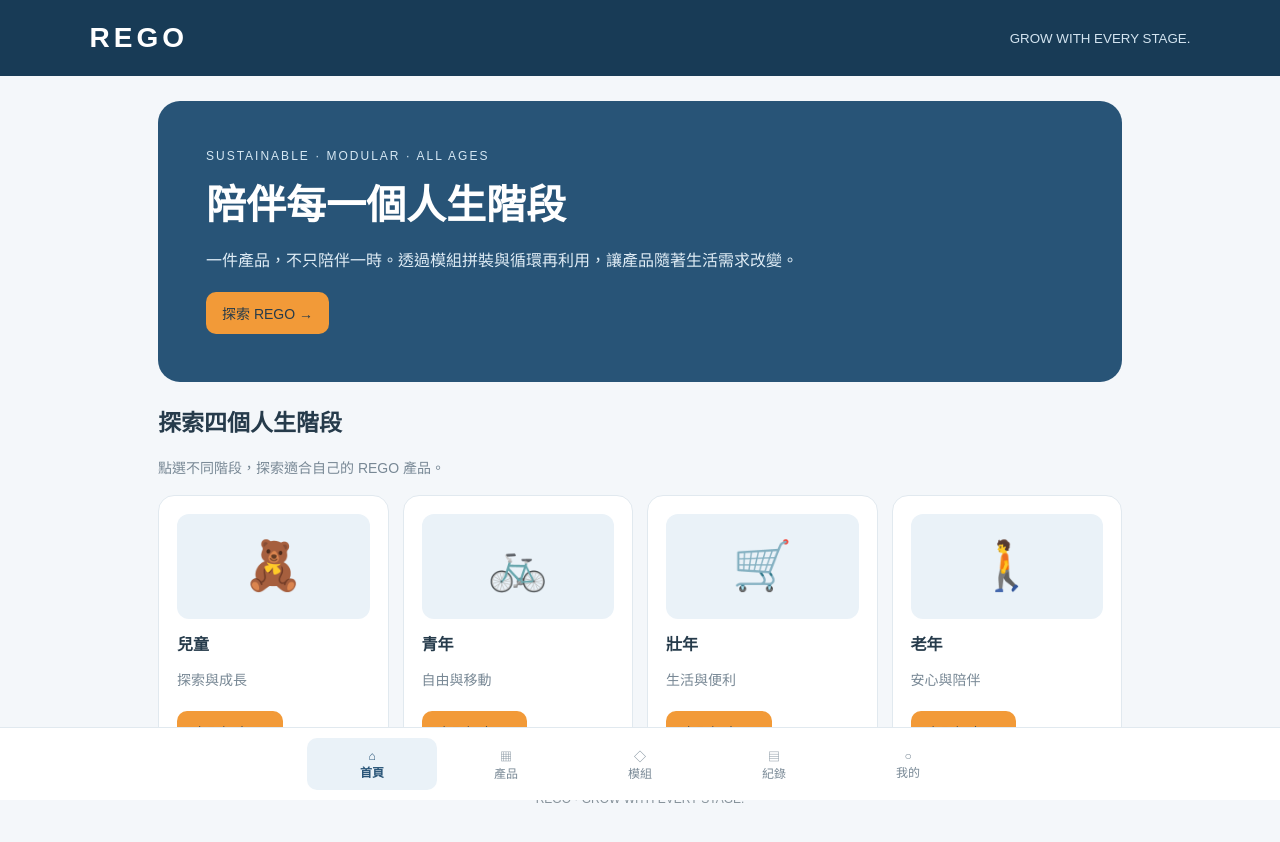
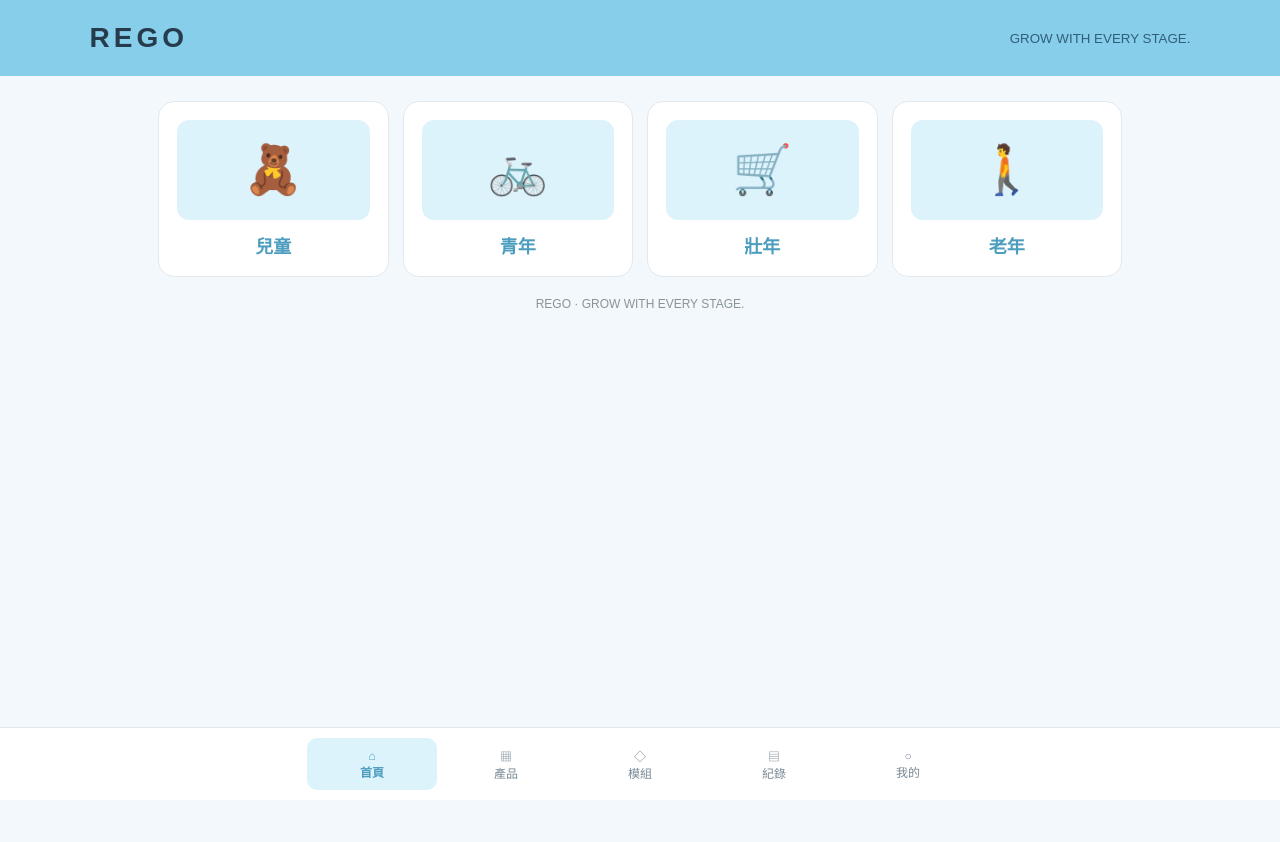
Before and after one commit to linzhitong81-ops/rego-app, a plain HTML site: page index.html in a window 1280 px wide. After the commit the page ends 800 px from the top, so only its background shows below. Drawn offline with Linux system fonts and the light colour scheme.

Commit message:
Refactor styles for improved color scheme and layout
Updated color variables and styles for better visual consistency. Adjusted button colors and card layout for improved user experience.

```diff
--- a/index.html
+++ b/index.html
@@ -8,12 +8,12 @@
 
 <style>
 :root{
- --blue:#285477;
- --blue-dark:#183b56;
- --blue-light:#eaf2f8;
+ --blue:#87CEEB;
+ --blue-dark:#4D9DBF;
+ --blue-light:#DDF3FC;
  --orange:#f29a38;
  --orange-light:#fff1df;
- --bg:#f4f7fa;
+ --bg:#F3F8FC;
  --text:#263b4b;
  --muted:#788895;
  --white:#ffffff;
@@ -29,8 +29,8 @@ body{
 }
 
 header{
- background:var(--blue-dark);
- color:white;
+ background:var(--blue);
+ color:var(--text);
  padding:22px 7%;
  display:flex;
  justify-content:space-between;
@@ -43,7 +43,7 @@ header{
  letter-spacing:4px;
 }
 
-header small{color:#d3e4f0}
+header small{color:#315E78}
 
 main{
  max-width:1000px;
@@ -55,8 +55,8 @@ main{
 .page.active{display:block}
 
 .hero{
- background:var(--blue);
- color:white;
+ background:var(--blue-light);
+ color:var(--text);
  border-radius:22px;
  padding:35px 25px;
  margin-bottom:22px;
@@ -70,14 +70,14 @@ main{
 }
 
 .hero p{
- color:#e0edf6;
+ color:var(--text);
  line-height:1.8;
 }
 
 .tag{
  font-size:12px;
  letter-spacing:2px;
- color:#d5e7f3;
+ color:var(--blue-dark);
 }
 
 h2{
@@ -121,7 +121,7 @@ button{
  border-radius:10px;
  padding:11px 16px;
  background:var(--blue);
- color:white;
+ color:#183b56;
  font-size:14px;
  cursor:pointer;
  transition:0.2s;
@@ -129,6 +129,7 @@ button{
 
 button:hover{
  background:var(--blue-dark);
+ color:white;
 }
 
 button:active{transform:scale(.97)}
@@ -144,7 +145,7 @@ button.orange:hover{
 
 button.secondary{
  background:var(--blue-light);
- color:var(--blue);
+ color:var(--blue-dark);
 }
 
 .actions{
@@ -157,6 +158,12 @@ button.secondary{
 .age-card{
  cursor:pointer;
  transition:0.2s;
+ text-align:center;
+ display:flex;
+ flex-direction:column;
+ align-items:center;
+ justify-content:center;
+ min-height:165px;
 }
 
 .age-card:hover{
@@ -165,8 +172,14 @@ button.secondary{
  box-shadow:0 5px 15px rgba(40,84,119,0.12);
 }
 
-.age-card button{
- margin-top:5px;
+.age-card .visual{
+ width:100%;
+ height:100px;
+}
+
+.age-card b{
+ font-size:18px;
+ color:var(--blue-dark);
 }
 
 .back-button{
@@ -185,7 +198,7 @@ button.secondary{
 
 .stage-button{
  background:var(--blue-light);
- color:var(--blue);
+ color:var(--blue-dark);
 }
 
 .stage-button.selected{
@@ -210,7 +223,7 @@ button.secondary{
 .product-label{
  display:inline-block;
  background:var(--blue-light);
- color:var(--blue);
+ color:var(--blue-dark);
  border-radius:20px;
  padding:5px 10px;
  font-size:12px;
@@ -247,7 +260,7 @@ nav button{
 
 nav button.active{
  background:var(--blue-light);
- color:var(--blue);
+ color:var(--blue-dark);
  font-weight:bold;
 }
 
@@ -255,7 +268,7 @@ nav button.active{
  font-size:28px;
  font-weight:bold;
  margin:8px 0;
- color:var(--blue);
+ color:var(--blue-dark);
 }
 
 input{
@@ -290,47 +303,29 @@ footer{
 
 <main>
 
-<!-- 首頁 -->
+<!-- 首頁：只保留四個年齡階段 -->
 <section class="page active" id="home">
-
- <div class="hero">
-  <div class="tag">SUSTAINABLE · MODULAR · ALL AGES</div>
-  <h1>陪伴每一個人生階段</h1>
-  <p>一件產品，不只陪伴一時。透過模組拼裝與循環再利用，讓產品隨著生活需求改變。</p>
-  <button class="orange" onclick="showPage('products')">探索 REGO →</button>
- </div>
-
- <h2>探索四個人生階段</h2>
- <p class="muted">點選不同階段，探索適合自己的 REGO 產品。</p>
 
  <div class="grid">
 
   <div class="card age-card" onclick="openAge('兒童')">
    <div class="visual">🧸</div>
    <b>兒童</b>
-   <p class="muted">探索與成長</p>
-   <button class="orange">立即探索 →</button>
   </div>
 
   <div class="card age-card" onclick="openAge('青年')">
    <div class="visual">🚲</div>
    <b>青年</b>
-   <p class="muted">自由與移動</p>
-   <button class="orange">立即探索 →</button>
   </div>
 
   <div class="card age-card" onclick="openAge('壯年')">
    <div class="visual">🛒</div>
    <b>壯年</b>
-   <p class="muted">生活與便利</p>
-   <button class="orange">立即探索 →</button>
   </div>
 
   <div class="card age-card" onclick="openAge('老年')">
    <div class="visual">🚶</div>
    <b>老年</b>
-   <p class="muted">安心與陪伴</p>
-   <button class="orange">立即探索 →</button>
   </div>
 
  </div>
@@ -661,3 +656,6 @@ showProducts('兒童');
 
 </body>
 </html>
+
+</body>
+</html>
```
